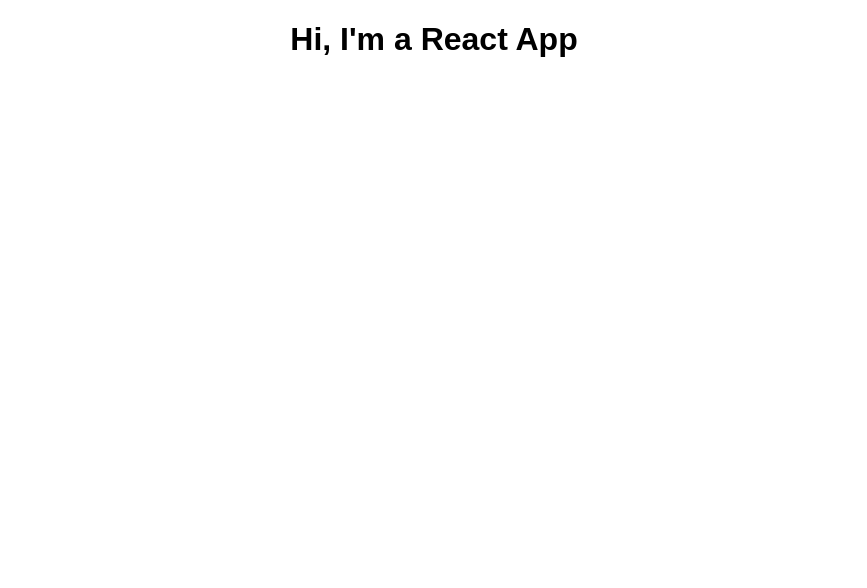
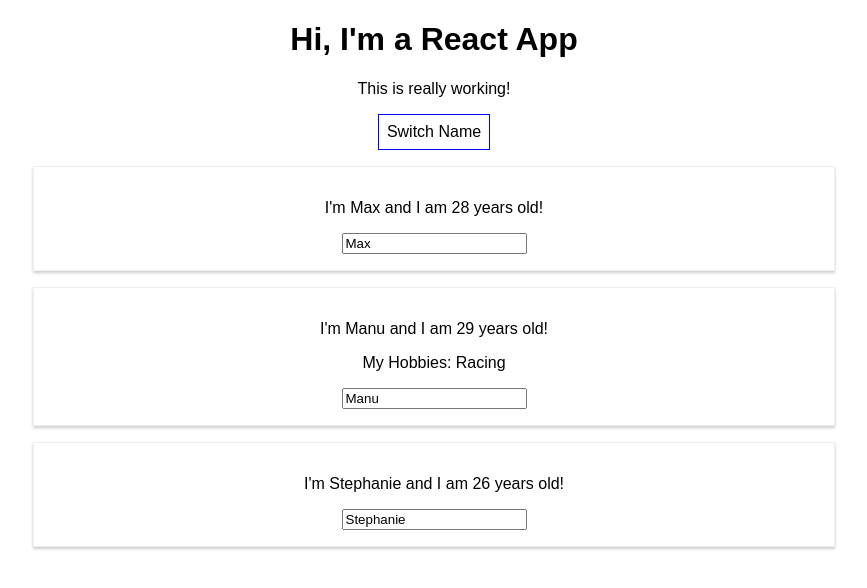
Before and after one commit to ashiots2/ReactTheCompleteGuide, a React (Create React App) app: page / in a window 1280 px wide. Shown: the top 588 px of the page, without its empty margins (206-1073 px from the left). Built offline with nearby package versions, Linux system fonts and the light colour scheme.

Commit message:
restore App back to component implementation add person component add app as functional component in codebase to remember solution

```diff
--- a/src/App.js
+++ b/src/App.js
@@ -1,15 +1,57 @@
 import React, {Component} from 'react';
 import './App.css';
+import Person from './Person/Person'
 
 class App extends Component {
+    state = {
+        persons: [
+            {name: "Max", age: 28},
+            {name: "Manu", age: 29},
+            {name: "Stephanie", age: 26}]
+    };
+
+    switchNameHandler = (newName) => {
+        // console.log("Was clicked!");
+        // DONT DO THIS => this.state.persons[0].name = "Maximilian"
+        this.setState({
+            persons: [
+                {name: newName, age: 28},
+                {name: "Manu", age: 29},
+                {name: "Stephanie", age: 27}],
+        });
+    };
+
+    nameChangedHandler = (event) => {
+        this.setState({
+            persons: [
+                {name: "Max", age: 28},
+                {name: event.target.value, age: 29},
+                {name: "Stephanie", age: 27}],
+        });
+    };
+
     render() {
-        return (
-          <div className="App">
-           <h1>Hi, I'm a React App</h1>
-          </div>
-        );
-        // return React.createElement('div', {className: 'App'}, React.createElement('h1', null, 'Does this work now?'))
+        const style = {
+            backgroundColor: "white",
+            font: "inherit",
+            border: "1px solid blue",
+            padding: "8px",
+            cursor: "pointer"
+        };
+
+        return <div className="App">
+            <h1>Hi, I'm a React App</h1>
+            <p>This is really working!</p>
+            <button style={style} onClick={() => this.switchNameHandler("Maximilian!!")}>Switch Name</button>
+            <Person name={this.state.persons[0].name} age={this.state.persons[0].age}/>
+            <Person name={this.state.persons[1].name} age={this.state.persons[1].age}
+                    click={this.switchNameHandler.bind(this, "Max!")} changed={this.nameChangedHandler}>My Hobbies:
+                Racing</Person>
+            <Person name={this.state.persons[2].name} age={this.state.persons[2].age}/>
+        </div>;
     }
+
+    // return React.createElement('div', {className: 'App'}, React.createElement('h1', null, 'Does this work now?'))
 }
 
 export default App;
--- /dev/null
+++ b/src/Person/Person.css
@@ -0,0 +1,8 @@
+.Person {
+    width: 60%;
+    margin: 16px auto;
+    border: 1px solid #eee;
+    box-shadow: 0 2px 3px #ccc;
+    padding: 16px;
+    text-align: center;
+}
--- /dev/null
+++ b/src/Person/Person.js
@@ -0,0 +1,12 @@
+import React from 'react';
+import './Person.css'
+
+const person = (props) => {
+    return <div className="Person">
+        <p>I'm {props.name} and I am {props.age} years old!</p>
+        <p>{props.children}</p>
+        <input type="text" onChange={props.changed} value={props.name}/>
+    </div>
+};
+
+export default person;
```
Also changed, not shown: src/App_asAFunctionalObject.js (added, +42 -0 lines).
